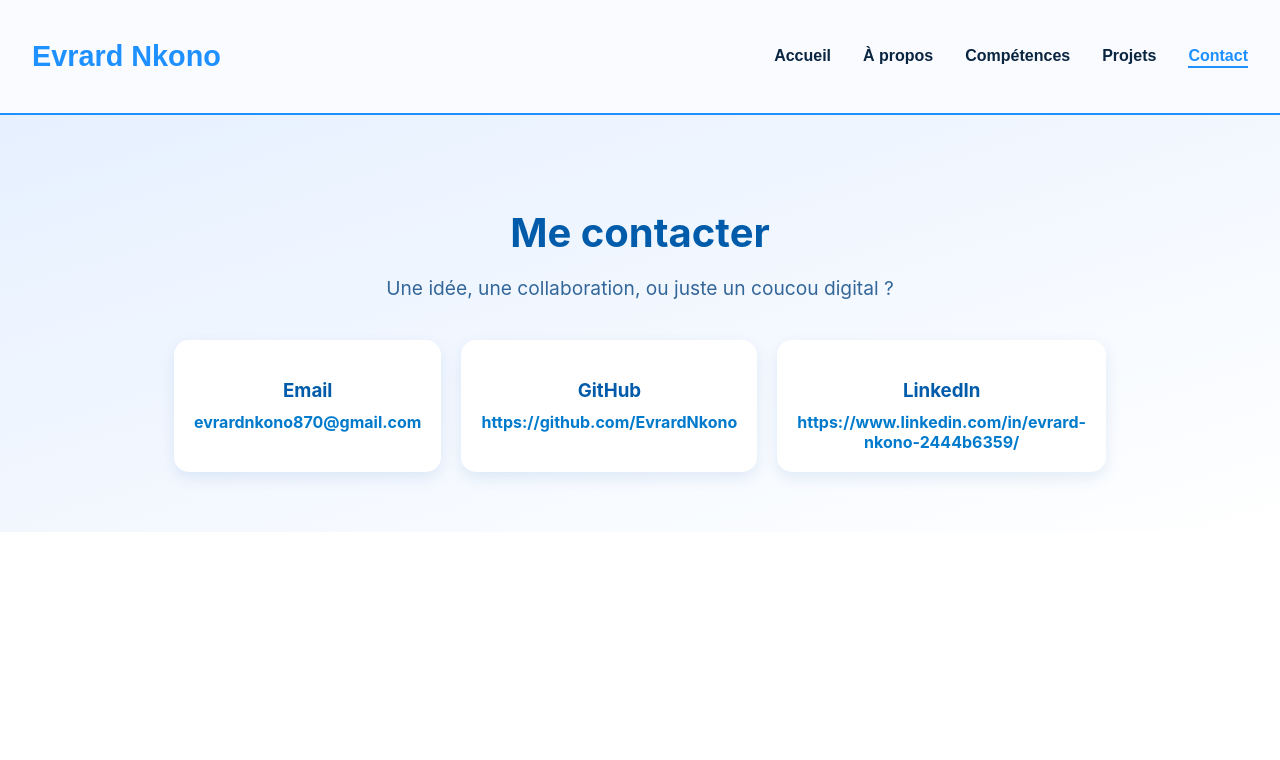
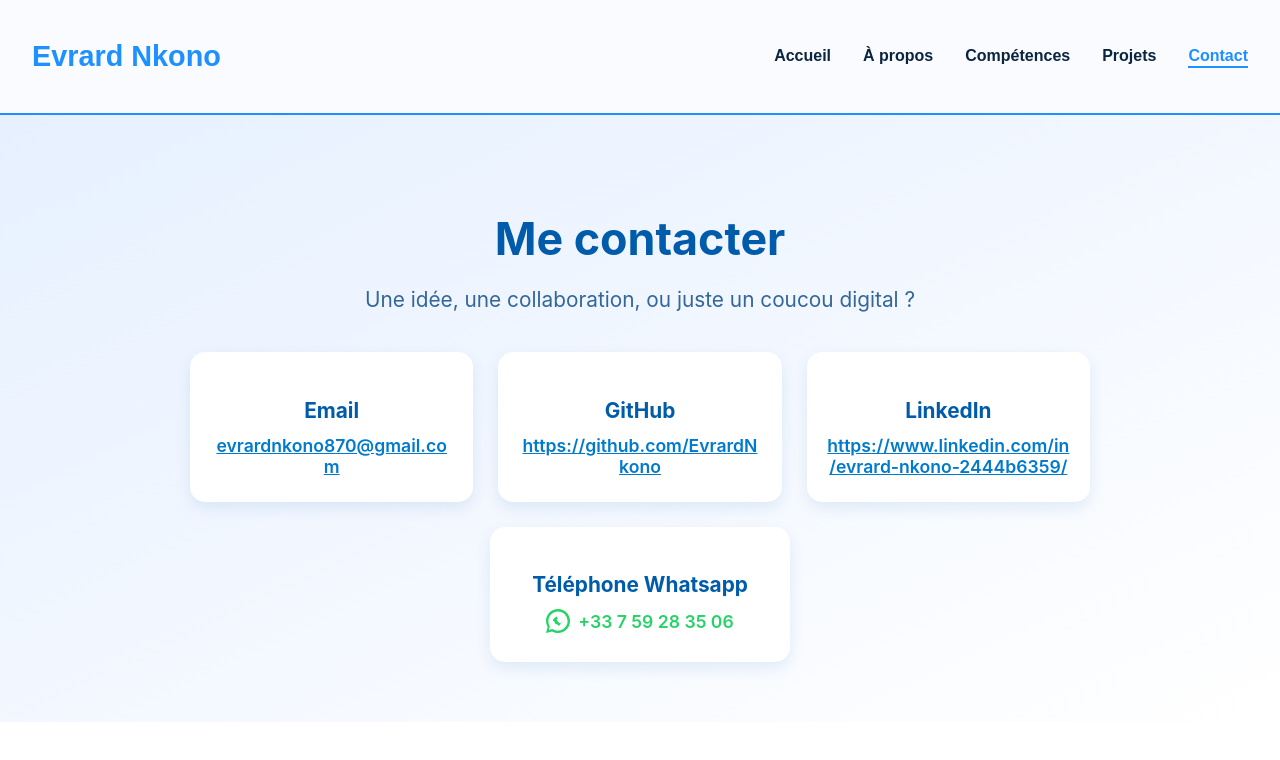
Before and after one commit to EvrardNkono/portfolio, a React (Create React App) app in the folder mon-portfolio/: page /contact in a window 1280 px wide. Shown: the top 760 px of the page. Built offline with nearby package versions, Linux system fonts and the light colour scheme.

Commit message:
mon portfolio

```diff
--- a/mon-portfolio/src/components/Contact.css
+++ b/mon-portfolio/src/components/Contact.css
@@ -6,60 +6,95 @@
 }
 
 .contact-container {
-  max-width: 800px;
+  max-width: 900px;
   margin: 0 auto;
+  padding: 0 15px;
 }
 
 .contact-section h2 {
-  font-size: 2.5rem;
+  font-size: 2.8rem;
   margin-bottom: 10px;
   color: #005caa;
 }
 
 .subtitle {
-  font-size: 1.2rem;
+  font-size: 1.3rem;
   margin-bottom: 40px;
   color: #336699;
 }
 
+/* Flex container */
 .contact-cards {
   display: flex;
-  flex-direction: column;
-  gap: 20px;
+  flex-wrap: wrap;   /* permet au flex de passer à la ligne */
+  gap: 25px;
+  justify-content: center;
 }
 
-@media (min-width: 600px) {
-  .contact-cards {
-    flex-direction: row;
-    justify-content: center;
+/* Chaque carte a une largeur max et s'adapte */
+.contact-card {
+  background: #ffffff;
+  border-radius: 15px;
+  padding: 25px 20px;
+  box-shadow: 0 6px 15px rgba(0, 90, 170, 0.1);
+  flex: 1 1 220px; /* grow, shrink, base width */
+  max-width: 260px;
+  transition: transform 0.25s ease, box-shadow 0.25s ease;
+  cursor: default;
+}
+
+.contact-card:hover {
+  transform: translateY(-8px);
+  box-shadow: 0 10px 25px rgba(0, 90, 170, 0.2);
+}
+
+.contact-card h3 {
+  margin-bottom: 12px;
+  color: #005caa;
+  font-size: 1.3rem;
+}
+
+.contact-card a,
+.contact-card p {
+  font-size: 1.1rem;
+  color: #007acc;
+  font-weight: 600;
+  word-break: break-word; /* évite que les liens trop longs cassent le layout */
+}
+
+.contact-card a:hover {
+  color: #003d66;
+  text-decoration: underline;
+}
+
+/* Responsive font scaling */
+@media (max-width: 480px) {
+  .contact-section h2 {
+    font-size: 2rem;
+  }
+
+  .subtitle {
+    font-size: 1rem;
+    margin-bottom: 30px;
+  }
+
+  .contact-card {
+    max-width: 100%;
+    flex-basis: 100%;
+    padding: 20px;
   }
 }
 
-.contact-card {
-  background: #ffffff;
-  border-radius: 15px;
-  padding: 20px;
-  box-shadow: 0 6px 15px rgba(0, 90, 170, 0.1);
-  flex: 1;
-  transition: transform 0.2s ease;
+.contact-card a.whatsapp-link {
+  display: inline-flex;
+  align-items: center;
+  color: #25D366; /* Vert WhatsApp */
+  font-weight: 600;
+  text-decoration: none;
+  transition: color 0.3s ease;
 }
 
-.contact-card:hover {
-  transform: translateY(-5px);
-}
-
-.contact-card h3 {
-  margin-bottom: 10px;
-  color: #005caa;
-}
-
-.contact-card a {
-  text-decoration: none;
-  color: #007acc;
-  font-weight: bold;
-}
-
-.contact-card a:hover {
-  color: #005caa;
+.contact-card a.whatsapp-link:hover {
+  color: #128C7E; /* Vert plus foncé au hover */
   text-decoration: underline;
 }
--- a/mon-portfolio/src/components/Contact.jsx
+++ b/mon-portfolio/src/components/Contact.jsx
@@ -21,6 +21,30 @@ const Contact = () => {
             <h3>LinkedIn</h3>
             <a href="https://www.linkedin.com/in/evrard-nkono-2444b6359/" target="_blank" rel="noreferrer">https://www.linkedin.com/in/evrard-nkono-2444b6359/</a>
           </div>
+          <div className="contact-card">
+  <h3>Téléphone Whatsapp</h3>
+  <a
+    href="https://wa.me/33759283506"
+    target="_blank"
+    rel="noreferrer"
+    className="whatsapp-link"
+    aria-label="Contacter sur WhatsApp"
+  >
+    <svg
+      xmlns="http://www.w3.org/2000/svg"
+      width="24"
+      height="24"
+      fill="#25D366"
+      viewBox="0 0 24 24"
+      style={{ verticalAlign: 'middle', marginRight: '8px' }}
+    >
+      <path d="M20.52 3.48A11.953 11.953 0 0012 0C5.373 0 0 5.373 0 12a11.92 11.92 0 001.631 6.027L0 24l6.092-1.608A11.944 11.944 0 0012 24c6.627 0 12-5.373 12-12 0-3.196-1.245-6.198-3.48-8.52zM12 21.69a9.63 9.63 0 01-5.165-1.438l-.37-.222-3.615.955.965-3.533-.242-.374A9.591 9.591 0 012.4 12c0-5.288 4.313-9.6 9.6-9.6 2.56 0 4.96.998 6.743 2.78a9.486 9.486 0 012.858 6.82c0 5.288-4.313 9.6-9.6 9.6zm5.24-7.514l-1.45-.69c-.193-.092-.414-.045-.565.11l-.89.867a7.695 7.695 0 01-3.69-3.71l.867-.892c.15-.154.202-.374.108-.566l-.668-1.462a.417.417 0 00-.573-.202c-1.566.779-2.865 2.11-3.463 3.697-.084.196.01.41.204.52l1.42.85a.403.403 0 01.179.37c-.038.414-.058 1.043.738 1.684.796.64 1.473.685 1.887.657a.428.428 0 01.379.174l.653 1.08c.105.174.322.23.488.13 1.405-.777 2.385-3.06 2.62-3.57a.417.417 0 00-.125-.528z" />
+    </svg>
+    +33 7 59 28 35 06
+  </a>
+</div>
+
+
         </div>
       </div>
     </section>
```
